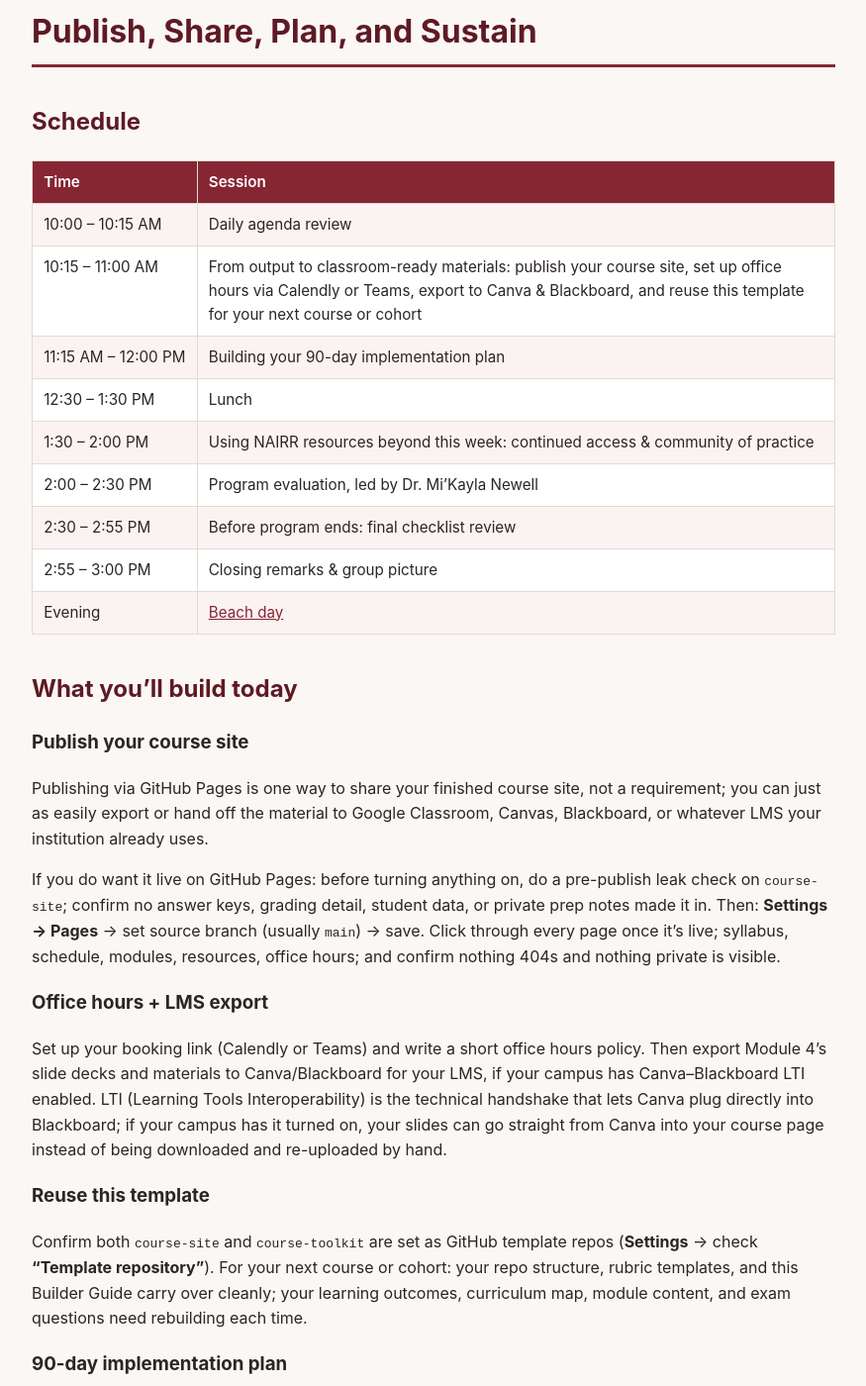
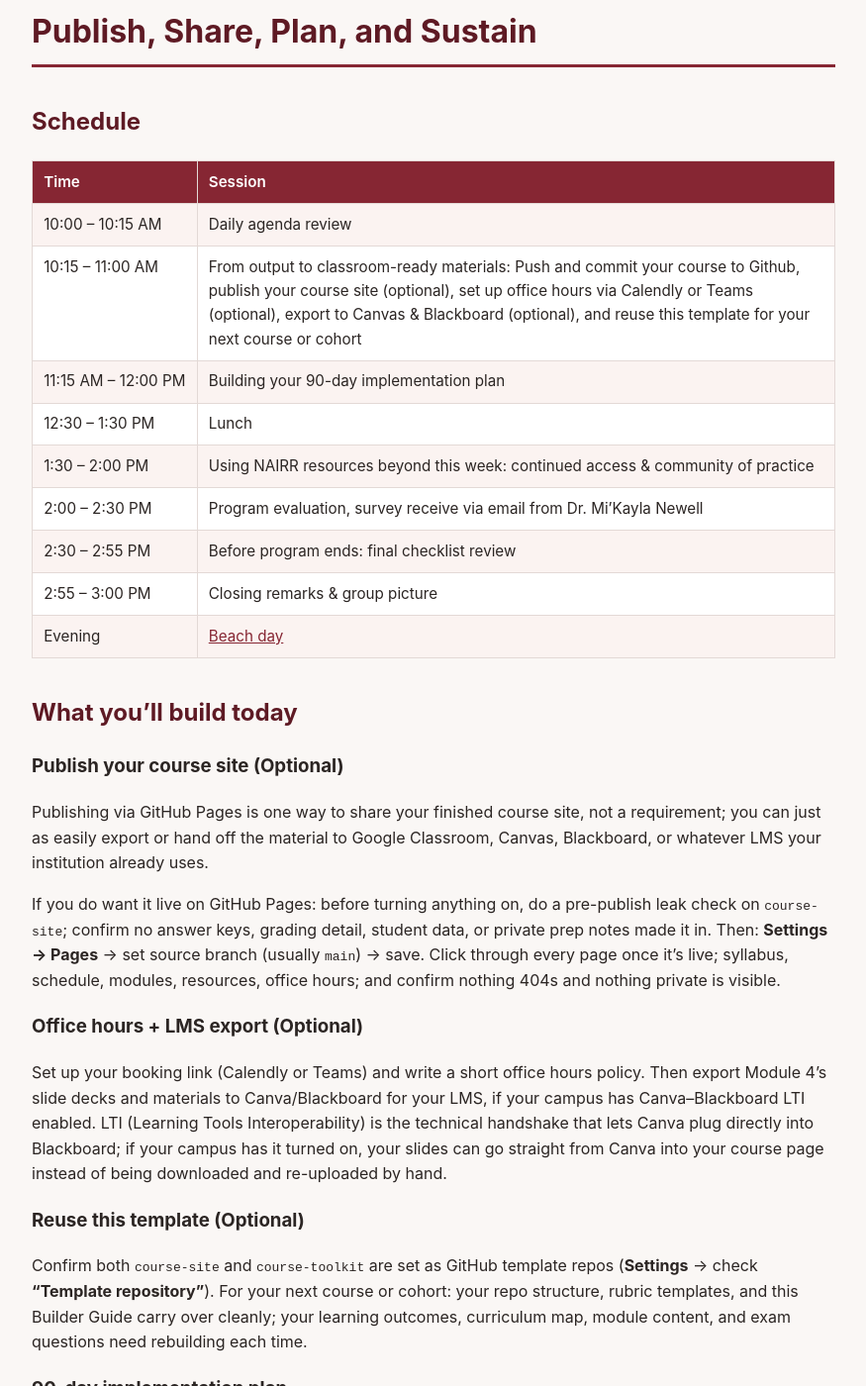
Before and after one commit to whitneynelson/nairr-teaching-innovation, a Jekyll site: the page built from day-5.md, in a window 1280 px wide and 1400 px high, scrolled down 256 px. Shown: the whole window at 99% size, without its empty margins (202-1077 px from the left). Built offline with Jekyll 4.4.1, drawn with Linux system fonts in a browser that asks for light colours.

Commit message:
Revise agenda and session descriptions for clarity
Updated session details to include optional GitHub publishing and clarified office hours and evaluation methods.

```diff
--- a/day-5.md
+++ b/day-5.md
@@ -11,28 +11,28 @@ title: Day 5
 | Time | Session |
 |:---|:---|
 | 10:00 – 10:15 AM | Daily agenda review |
-| 10:15 – 11:00 AM | From output to classroom-ready materials: publish your course site, set up office hours via Calendly or Teams, export to Canva & Blackboard, and reuse this template for your next course or cohort |
+| 10:15 – 11:00 AM | From output to classroom-ready materials: Push and commit your course to Github, publish your course site (optional), set up office hours via Calendly or Teams (optional), export to Canvas & Blackboard (optional), and reuse this template for your next course or cohort |
 | 11:15 AM – 12:00 PM | Building your 90-day implementation plan |
 | 12:30 – 1:30 PM | Lunch |
 | 1:30 – 2:00 PM | Using NAIRR resources beyond this week: continued access & community of practice |
-| 2:00 – 2:30 PM | Program evaluation, led by Dr. Mi'Kayla Newell |
+| 2:00 – 2:30 PM | Program evaluation, survey receive via email from Dr. Mi'Kayla Newell |
 | 2:30 – 2:55 PM | Before program ends: final checklist review |
 | 2:55 – 3:00 PM | Closing remarks & group picture |
 | Evening | [Beach day](#evening) |
 
 ## What you'll build today
 
-### Publish your course site
+### Publish your course site (Optional)
 
 Publishing via GitHub Pages is one way to share your finished course site, not a requirement; you can just as easily export or hand off the material to Google Classroom, Canvas, Blackboard, or whatever LMS your institution already uses.
 
 If you do want it live on GitHub Pages: before turning anything on, do a pre-publish leak check on `course-site`; confirm no answer keys, grading detail, student data, or private prep notes made it in. Then: **Settings → Pages** → set source branch (usually `main`) → save. Click through every page once it's live; syllabus, schedule, modules, resources, office hours; and confirm nothing 404s and nothing private is visible.
 
-### Office hours + LMS export
+### Office hours + LMS export (Optional)
 
 Set up your booking link (Calendly or Teams) and write a short office hours policy. Then export Module 4's slide decks and materials to Canva/Blackboard for your LMS, if your campus has Canva–Blackboard LTI enabled. LTI (Learning Tools Interoperability) is the technical handshake that lets Canva plug directly into Blackboard; if your campus has it turned on, your slides can go straight from Canva into your course page instead of being downloaded and re-uploaded by hand.
 
-### Reuse this template
+### Reuse this template (Optional)
 
 Confirm both `course-site` and `course-toolkit` are set as GitHub template repos (**Settings** → check **"Template repository"**). For your next course or cohort: your repo structure, rubric templates, and this Builder Guide carry over cleanly; your learning outcomes, curriculum map, module content, and exam questions need rebuilding each time.
 
```
